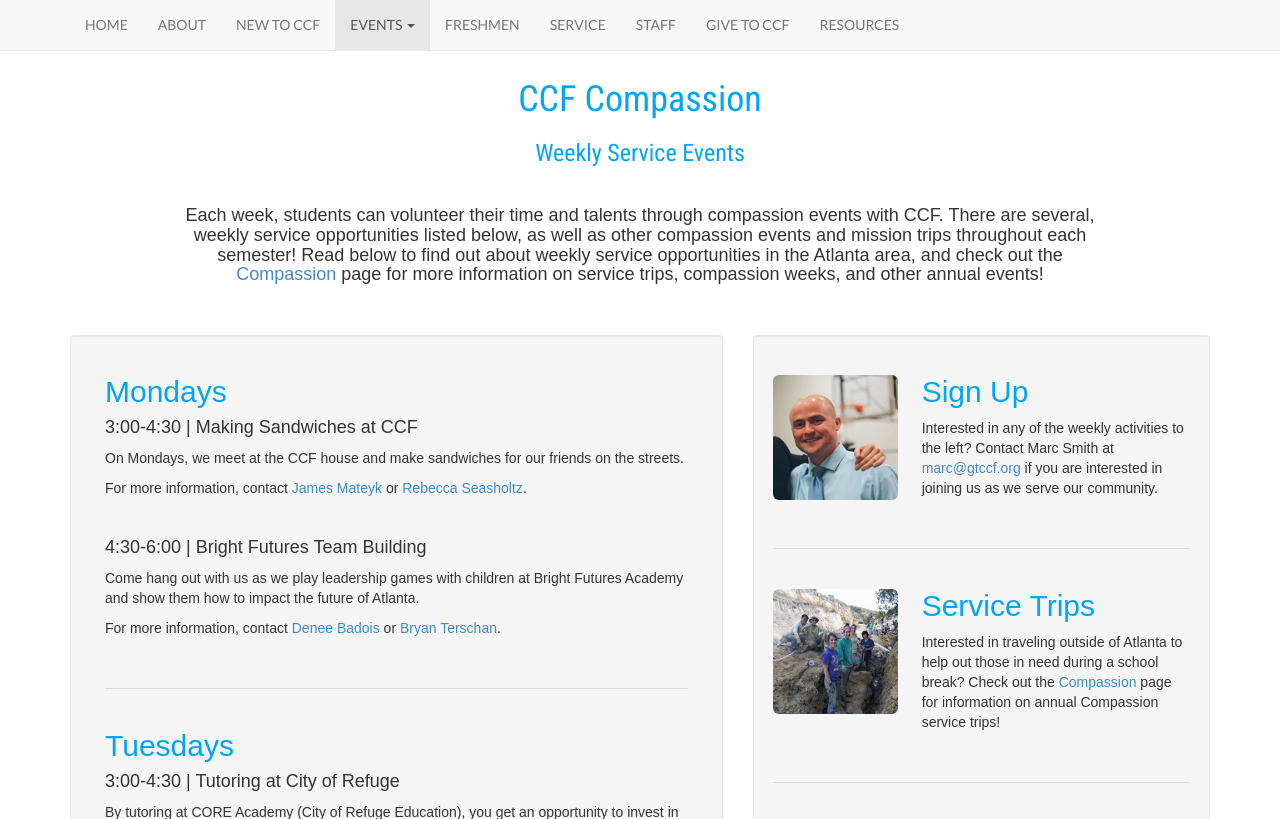
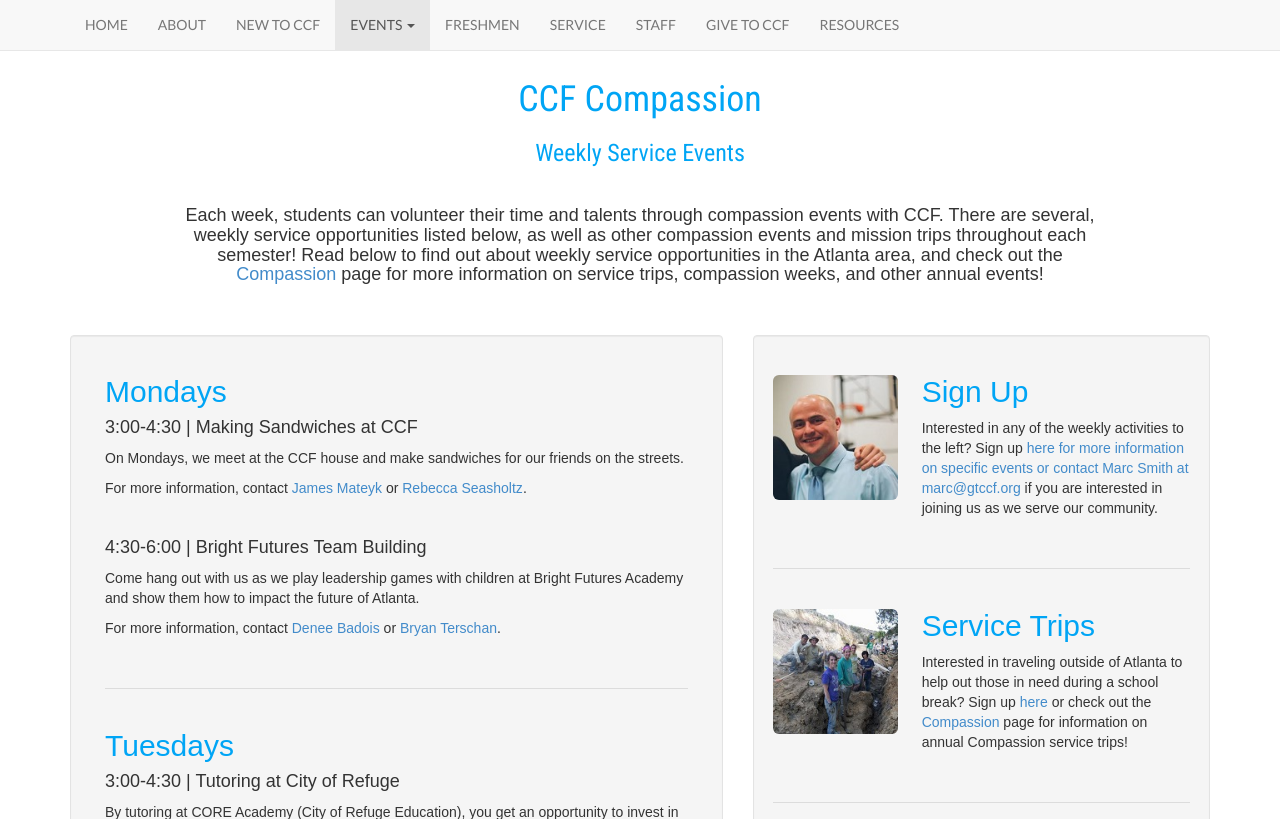
Before and after one commit to gtccf/gtccf.github.io, a Jekyll site: the page built from events/compassion/index.html, in a window 1280 px wide and 900 px high, cut to the strip 0-819 px from the top of the window. Built offline with Jekyll 4.4.1, drawn with Linux system fonts in a browser that asks for light colours; nearby versions of some CDN libraries.

Commit message:
Added links

```diff
--- a/events/compassion/index.html
+++ b/events/compassion/index.html
@@ -88,7 +88,7 @@ layout: default
             <div class="blue"><h2>Thursdays</h2></div>
             <h4>11:30-1:00  |  ReMerge & Art</h4>
             <p>Every Thursday, we head over at noon to ReMerge (formerly known as Church on the Street) to share lunch and build relationships. Through sharing a meal with our most vulnerable neighbors, the homeless of Atlanta, we foster intentional and diverse Christian communities where everyone is welcome.</p>
-            <p>For more information, contact <a href="kimberly@gtccf.org">Kimberly Brown</a> or <a href="geoff@gtccf.org">Geoff Gilbert</a>.</p>
+            <p>For more information, contact <a href="mailto:kimberly@gtccf.org">Kimberly Brown</a> or <a href="mailto:geoff@gtccf.org">Geoff Gilbert</a>.</p>
 
             <!--<h4>4:00-7:00  |  Dinner at Eden Village</h4>
             <p>Through serving dinner to the women and children at Eden Village in City of Refuge, you can participate in feeding the hungry and providing healthy meals to resident families. By serving a meal, you are able to partner with City of Refuge in their mission to restore lives and give residents the tools needed to live independently.</p>
@@ -116,7 +116,7 @@ layout: default
             </div>
             <div class="col-xs-8">
               <div class="blue"><h2>Sign Up</h2></div>
-              <p>Interested in any of the weekly activities to the left? Contact Marc Smith at <a href="mailto:marc@gtccf.org">marc@gtccf.org</a> if you are interested in joining us as we serve our community.</p></div>
+              <p>Interested in any of the weekly activities to the left? Sign up <a href="https://gtccf.breezechms.com/form/24675a48contact">here<a/> for more information on specific events or contact Marc Smith at <a href="mailto:marc@gtccf.org">marc@gtccf.org</a> if you are interested in joining us as we serve our community.</p></div>
 
           </div>
           <br>
@@ -129,7 +129,7 @@ layout: default
             </div>
             <div class="col-xs-8">
               <div class="blue"><h2>Service Trips</h2></div>
-              <p>Interested in traveling outside of Atlanta to help out those in need during a school break? Check out the <a href="{{ site.baseurl }}/compassion/">Compassion</a> page for information on annual Compassion service trips!</p></div>
+              <p>Interested in traveling outside of Atlanta to help out those in need during a school break? Sign up <a href="https://gtccf.breezechms.com/form/3f19f595">here</a> or check out the <a href="{{ site.baseurl }}/compassion/">Compassion</a> page for information on annual Compassion service trips!</p></div>
           </div>
           <br>
 
```
